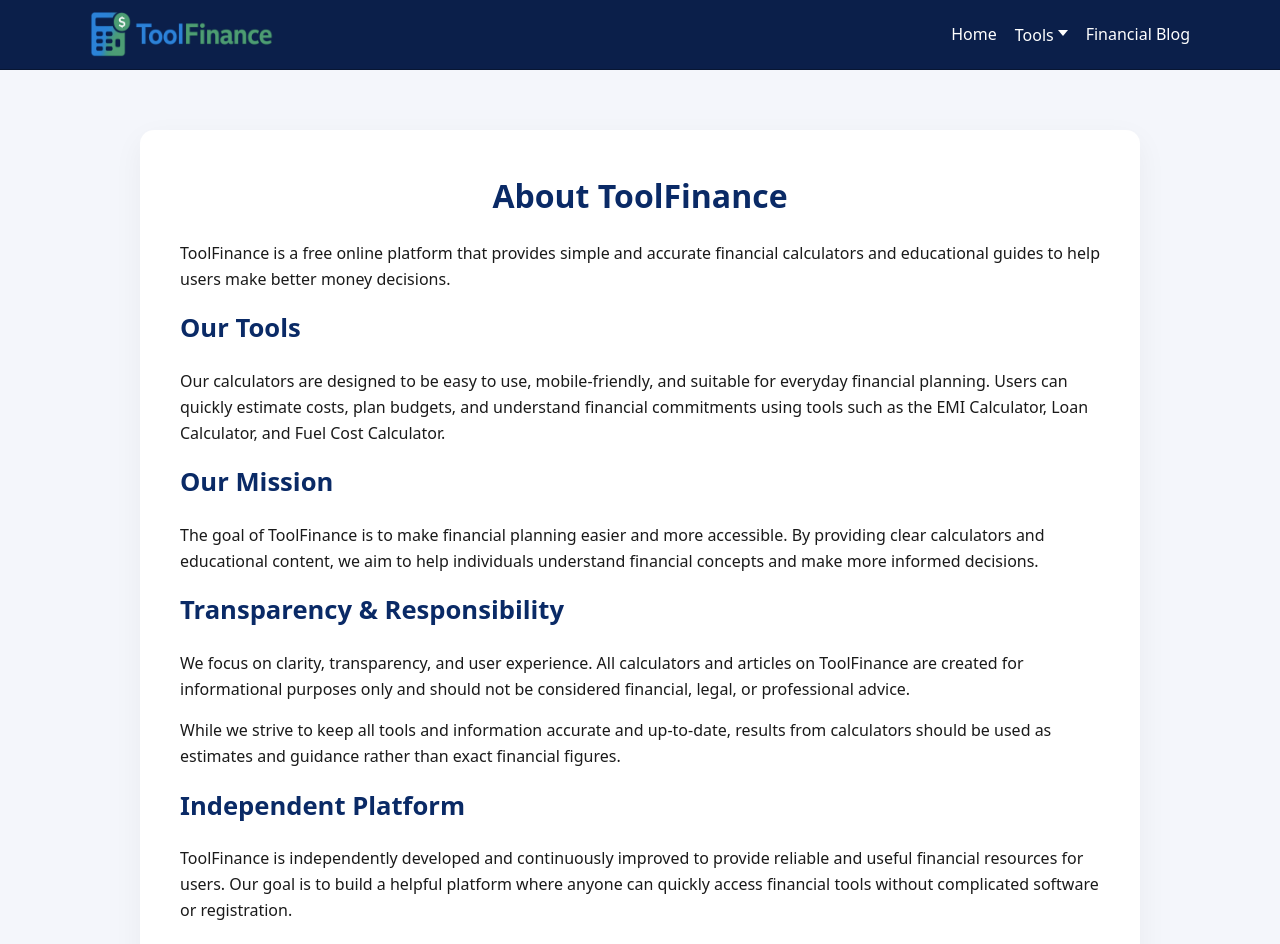
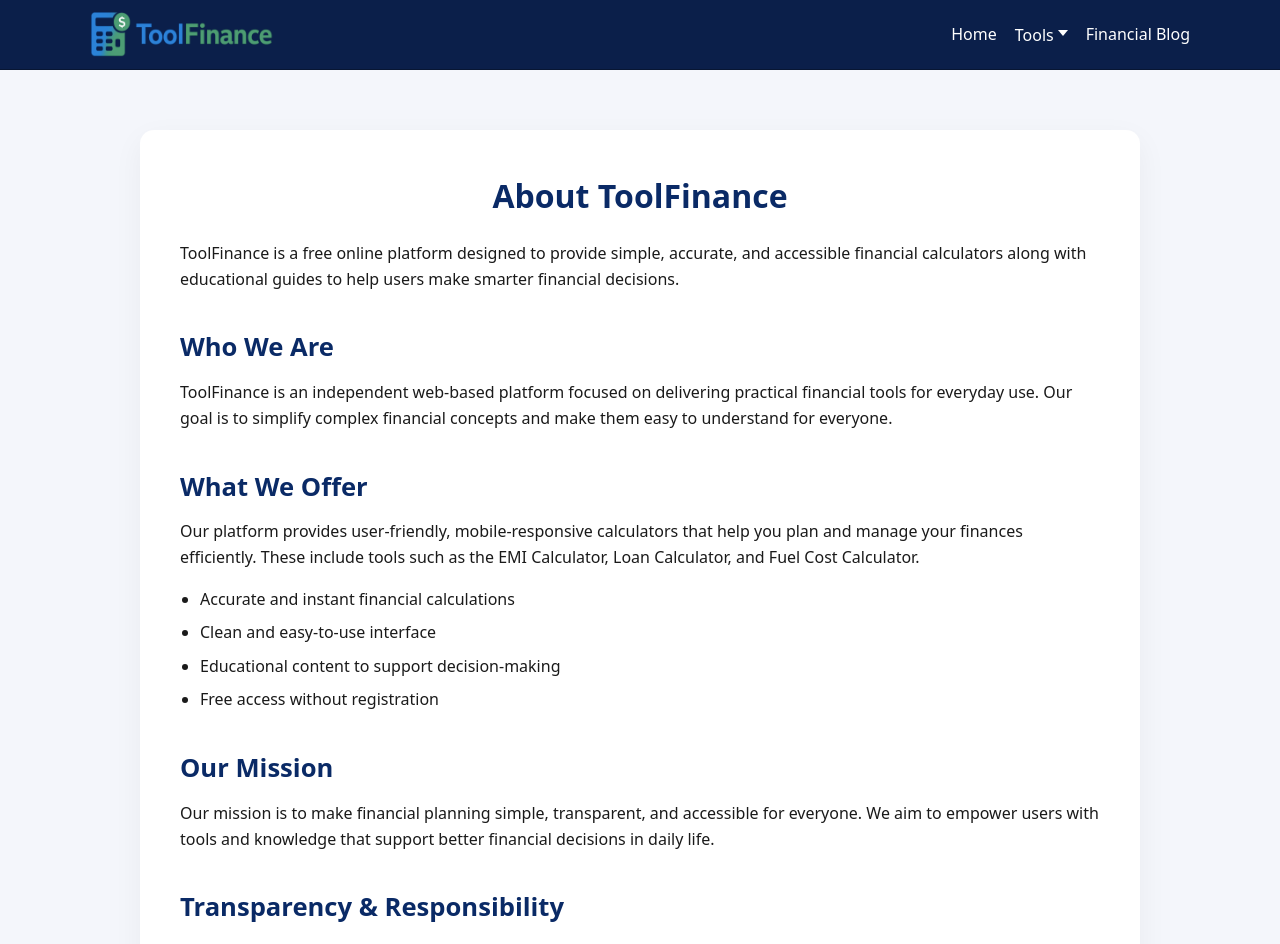
Before and after one commit to Sawbean/Finance-tools, a Next.js app: page /about in a window 1280 px wide. Shown: the top 944 px of the page. Built offline with nearby package versions, Linux system fonts and the light colour scheme.

Commit message:
footer update

```diff
--- a/pages/about.js
+++ b/pages/about.js
@@ -4,49 +4,67 @@ export default function About() {
       <h1>About ToolFinance</h1>
 
       <p>
-        ToolFinance is a free online platform that provides simple and accurate
-        financial calculators and educational guides to help users make better
-        money decisions.
+        ToolFinance is a free online platform designed to provide simple,
+        accurate, and accessible financial calculators along with educational
+        guides to help users make smarter financial decisions.
       </p>
 
-      <h2>Our Tools</h2>
+      <h2>Who We Are</h2>
       <p>
-        Our calculators are designed to be easy to use, mobile-friendly, and
-        suitable for everyday financial planning. Users can quickly estimate
-        costs, plan budgets, and understand financial commitments using tools
+        ToolFinance is an independent web-based platform focused on delivering
+        practical financial tools for everyday use. Our goal is to simplify
+        complex financial concepts and make them easy to understand for everyone.
+      </p>
+
+      <h2>What We Offer</h2>
+      <p>
+        Our platform provides user-friendly, mobile-responsive calculators that
+        help you plan and manage your finances efficiently. These include tools
         such as the{" "}
         <a href="/tools/emi">EMI Calculator</a>,{" "}
         <a href="/tools/loan">Loan Calculator</a>, and{" "}
         <a href="/tools/fuel">Fuel Cost Calculator</a>.
       </p>
 
+      <ul>
+        <li>Accurate and instant financial calculations</li>
+        <li>Clean and easy-to-use interface</li>
+        <li>Educational content to support decision-making</li>
+        <li>Free access without registration</li>
+      </ul>
+
       <h2>Our Mission</h2>
       <p>
-        The goal of ToolFinance is to make financial planning easier and more
-        accessible. By providing clear calculators and educational content, we
-        aim to help individuals understand financial concepts and make more
-        informed decisions.
+        Our mission is to make financial planning simple, transparent, and
+        accessible for everyone. We aim to empower users with tools and knowledge
+        that support better financial decisions in daily life.
       </p>
 
       <h2>Transparency & Responsibility</h2>
       <p>
-        We focus on clarity, transparency, and user experience. All calculators
-        and articles on ToolFinance are created for informational purposes only
-        and should not be considered financial, legal, or professional advice.
+        We prioritize clarity, accuracy, and user experience. All tools and
+        content on ToolFinance are created for informational purposes only and
+        should not be considered financial, legal, or professional advice.
       </p>
 
       <p>
-        While we strive to keep all tools and information accurate and
-        up-to-date, results from calculators should be used as estimates and
-        guidance rather than exact financial figures.
+        While we strive to keep all calculations and information up to date,
+        results should be used as estimates and guidance rather than exact
+        financial figures.
       </p>
 
-      <h2>Independent Platform</h2>
+      <h2>How We Sustain This Platform</h2>
       <p>
-        ToolFinance is independently developed and continuously improved to
-        provide reliable and useful financial resources for users. Our goal is
-        to build a helpful platform where anyone can quickly access financial
-        tools without complicated software or registration.
+        ToolFinance is supported through advertising and may include affiliate
+        links in the future. This allows us to keep the platform free and
+        continuously improve our tools and content.
+      </p>
+
+      <h2>Our Vision</h2>
+      <p>
+        We aim to grow ToolFinance into a comprehensive financial resource hub
+        that combines powerful tools, educational content, and practical insights
+        for users worldwide.
       </p>
     </div>
   );
--- a/styles/globals.css
+++ b/styles/globals.css
@@ -44,7 +44,7 @@ a {
 /* ===============================
    TYPOGRAPHY
 ================================ */
-h1,h2,h3 {
+h1, h2, h3 {
   color: var(--primary);
   margin-bottom: 20px;
 }
@@ -52,8 +52,27 @@ h1,h2,h3 {
 h1 { font-size: 2rem; text-align: center; }
 h2 { font-size: 1.6rem; }
 h3 { font-size: 1.2rem; }
-p { margin-bottom: 16px; }
 
+p {
+  margin-bottom: 16px;
+}
+
+/* ===============================
+   PROFESSIONAL CONTENT SPACING
+================================ */
+.container h2 {
+  margin-top: 35px;
+  margin-bottom: 12px;
+}
+
+.container ul {
+  margin-left: 20px;
+  margin-bottom: 25px;
+}
+
+.container li {
+  margin-bottom: 8px;
+}
 /* ===============================
    HEADER (PROFESSIONAL DESIGN)
 ================================ */
@@ -505,6 +524,14 @@ p { margin-bottom: 16px; }
   border-radius: 0 0 14px 14px;
 }
 
+.contact-box {
+  background: #f7f9ff;
+  border: 1px solid #dbe3f2;
+  padding: 16px;
+  border-radius: 10px;
+  margin: 15px 0;
+}
+
 /* ===============================
    CALCULATOR FORM
 ================================ */
```
Also changed, not shown: pages/contact.js (+39 -9 lines), pages/disclaimer.js (+26 -9 lines), pages/privacy-policy.js (+35 -13 lines), pages/terms.js (+32 -6 lines).
